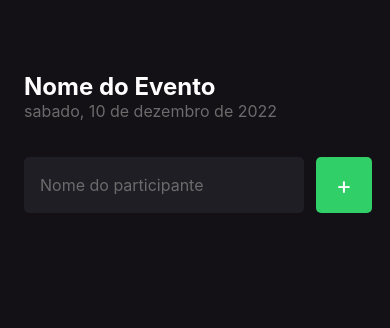
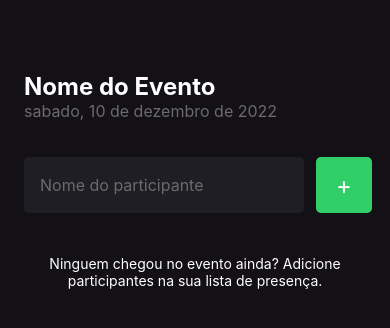
Before and after one commit to pedrobarros01/ListaPresenca-App, a React Native app: screen / in a window 390 px wide. Shown: the top 328 px of the page. Built offline with nearby package versions, Linux system fonts and the light colour scheme.

Commit message:
Adicionando lista de participante e o card de participante

```diff
--- /dev/null
+++ b/src/components/Participant/index.tsx
@@ -0,0 +1,25 @@
+import { Text, View, TouchableOpacity } from "react-native";
+
+import { styles } from "./styles";
+
+
+interface Props {
+    name : string;
+    onRemove: () => void
+}
+
+
+export function Participant({ name, onRemove }: Props){
+    return (
+        <View style={styles.container}>
+            <Text style={styles.name}>{name}</Text>
+            <TouchableOpacity
+            style={styles.button}
+            onPress={onRemove}
+            >
+                <Text style={styles.buttonText}>-</Text>
+            </TouchableOpacity>
+        </View>
+
+    );
+}
--- /dev/null
+++ b/src/components/Participant/styles.ts
@@ -0,0 +1,32 @@
+import { StyleSheet } from "react-native";
+
+export const styles = StyleSheet.create({
+    container: {
+        width: '100%',
+        backgroundColor: '#1F1E25',
+        borderRadius: 5,
+        flexDirection: 'row',
+        alignItems: 'center',
+        marginBottom: 10
+    },
+    name: {
+        flex: 1,
+        fontSize: 16,
+        color: '#FFF',
+        marginLeft: 16
+
+    },
+    buttonText: {
+        color: '#FFF',
+        fontSize: 24
+    },
+    button: {
+
+        width:56,
+        height: 56,
+        borderRadius: 5,
+        backgroundColor: '#E23C44',
+        alignItems: 'center',
+        justifyContent: 'center',
+    },
+});
--- a/src/screens/Home/index.tsx
+++ b/src/screens/Home/index.tsx
@@ -1,11 +1,17 @@
-import { Text, TextInput, View, TouchableOpacity } from 'react-native';
+import { Text, TextInput, View, TouchableOpacity, ScrollView, FlatList } from 'react-native';
+import { Participant } from '../../components/Participant';
 import { styles } from './styles';
 
 export default function Home() {
-
+  const participants = ['Nandin', 'Knek', 'Samuca', 'Danik', 'Cintia', 'Joao', 'Leao', 'Miguez', 'Teusma', 'Alice']
   function handleParticipantAdd(){
     console.log('CLicou no adicionar');
   }
+
+  function handleParticipantRemove(name: string){
+    console.log('Removeu participante ' + name);
+  }
+
   return (
     <View style={styles.container}>
         <Text style={styles.eventName}>Nome do Evento</Text>
@@ -28,7 +34,30 @@
                 <Text style={styles.buttonText}>+</Text>
             </TouchableOpacity>
         </View>
+        {/* ScrollView e FlatList ativa a rolagem  */}
+        <FlatList
+          data={[]}
+          keyExtractor={item => item}
+          renderItem={({item}) => (
+            <Participant
+              key={item}
+              name={item}
+              onRemove={()=> handleParticipantRemove(item)}
 
+              />
+          )}
+          showsVerticalScrollIndicator={false}
+          ListEmptyComponent={() => (
+            <Text style={styles.listEmptyText}>
+              Ninguem chegou no evento ainda? Adicione participantes na sua lista de presença.
+            </Text>
+          )}
+        />
+          {/* {
+            participants.map(participant => (
+
+            ))
+          } */}
     </View>
   );
 }
--- a/src/screens/Home/styles.ts
+++ b/src/screens/Home/styles.ts
@@ -44,5 +44,10 @@
         width: '100%',
         marginTop: 36,
         marginBottom: 42
+    },
+    listEmptyText: {
+      color: '#FFF',
+      fontSize: 14,
+      textAlign: 'center'
     }
   });
```
